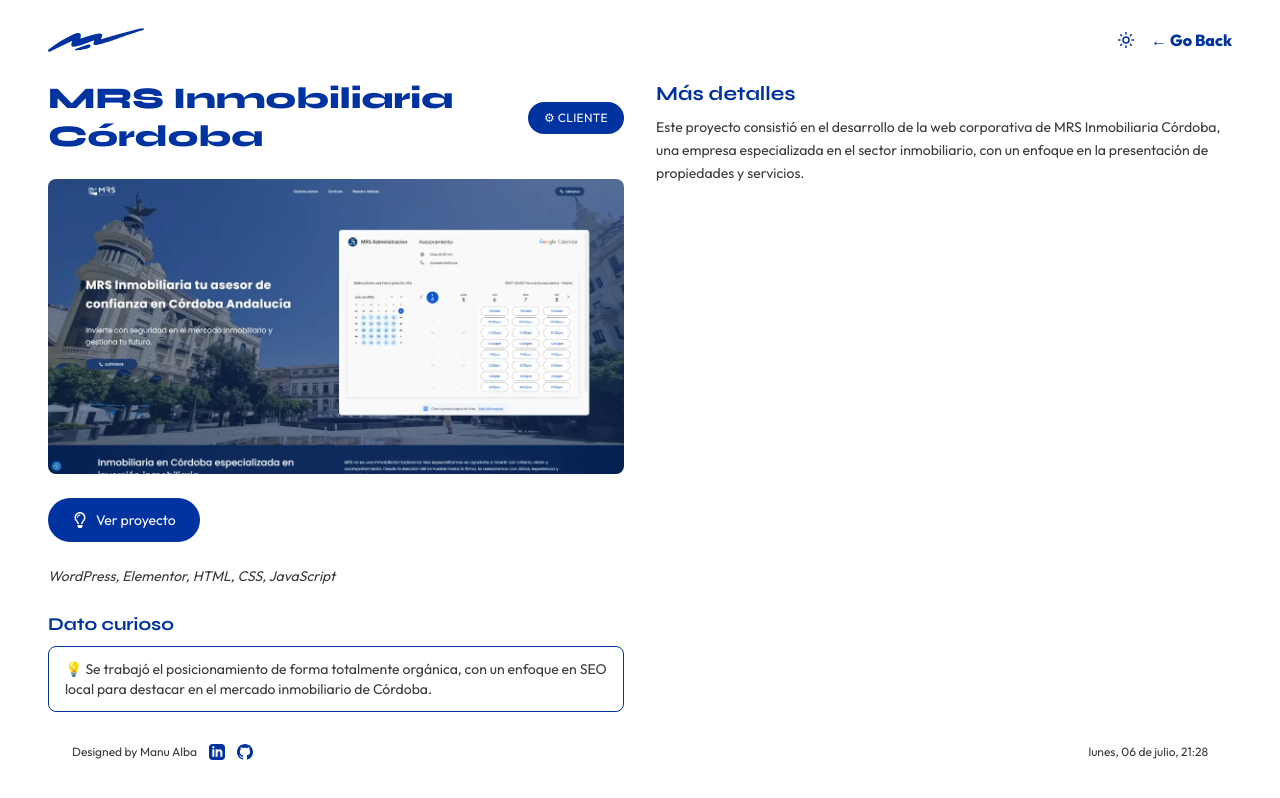
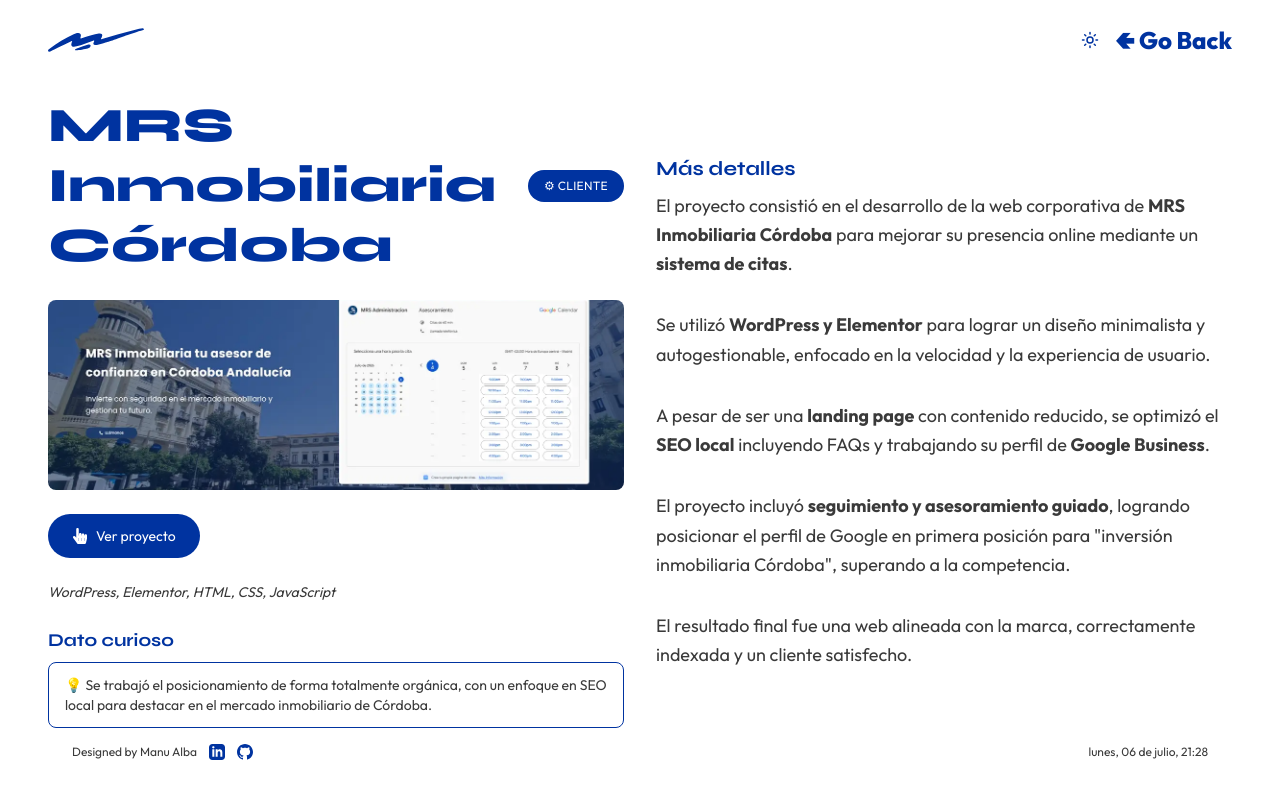
Before and after one commit to mavsketch7/Portfolio-React-Blog, a Next.js app: page /proyectos/mrs-inmobiliaria-cordoba in a window 1280 px wide. Built offline with nearby package versions, Linux system fonts and the light colour scheme.

Commit message:
Cambios leves de estilo y espaciado, añadida información de proyectos

```diff
--- a/src/app/blog/page.tsx
+++ b/src/app/blog/page.tsx
@@ -26,9 +26,9 @@
           <ThemeToggle />
           <Link
             href="/"
-            className="flex items-center gap-2 text-base font-extrabold text-[var(--color-header)] hover:underline"
+            className="flex items-center gap-2 text-2xl font-extrabold text-[var(--color-header)] hover:underline"
           >
-            ← Go Back
+            🢀 Go Back
           </Link>
         </div>
       </div>
--- a/src/app/proyectos/[id]/page.tsx
+++ b/src/app/proyectos/[id]/page.tsx
@@ -1,3 +1,4 @@
+import ReactMarkdown from 'react-markdown'
 import { projectsdata } from '@/data/projects'
 import { notFound } from 'next/navigation'
 import Image from 'next/image'
@@ -46,23 +47,23 @@
           <ThemeToggle />
           <Link
             href="/"
-            className="flex items-center gap-2 text-base font-extrabold text-[var(--color-header)] hover:underline"
+            className="flex items-center gap-2 text-2xl font-extrabold text-[var(--color-header)] hover:underline"
           >
-            ← Go Back
+            🢀 Go Back
           </Link>
         </div>
       </div>
 
       {/* Contenido principal */}
-      <div className="flex-1 grid grid-cols-1 lg:grid-cols-2 gap-8 mt-6 lg:min-h-0">
+      <div className="flex-1 grid grid-cols-1 lg:grid-cols-2 gap-8 mt-10 lg:min-h-0">
         {/* COLUMNA IZQUIERDA */}
         <Reveal
           x={-56}
           y={0}
-          className="flex flex-col items-start gap-6 lg:min-h-0"
+          className="flex flex-col items-start justify-center gap-6 lg:min-h-0"
         >
           <div className="flex items-center gap-4">
-            <h1 className="font-title text-2xl lg:text-3xl font-extrabold text-[var(--color-header)] leading-tight">
+            <h1 className="font-title text-2xl lg:text-[3rem] font-extrabold text-[var(--color-header)] leading-tight">
               {title}
             </h1>
             <span className="bg-[var(--color-accent)] text-white text-xs uppercase tracking-wide rounded-full px-4 py-2 whitespace-nowrap">
@@ -89,12 +90,11 @@
               className="w-fit flex items-center gap-2 bg-[var(--color-accent)] text-white text-sm rounded-full px-6 py-3 hover:opacity-90 transition-opacity duration-300"
             >
               <svg
-                viewBox="0 0 352 512"
-                fill="currentColor"
-                className="w-4 h-4"
-                aria-hidden="true"
+                viewBox="0 0 448 512"
+                xmlns="http://www.w3.org/2000/svg"
+                className="w-4 h-4 fill-white shrink-0"
               >
-                <path d="M176 80c-52.94 0-96 43.06-96 96 0 8.84 7.16 16 16 16s16-7.16 16-16c0-35.3 28.72-64 64-64 8.84 0 16-7.16 16-16s-7.16-16-16-16zM96.06 459.17c0 3.15.93 6.22 2.68 8.84l24.51 36.84c2.97 4.46 7.97 7.14 13.32 7.14h78.85c5.36 0 10.36-2.68 13.32-7.14l24.51-36.84c1.74-2.62 2.67-5.7 2.68-8.84l.05-43.18H96.02l.04 43.18zM176 0C73.72 0 0 82.97 0 176c0 44.37 16.45 84.85 43.56 115.78 16.64 18.99 42.74 58.8 52.42 92.16v.06h48v-.12c-.01-4.77-.72-9.51-2.15-14.07-5.59-17.81-22.82-64.77-62.17-109.67-20.54-23.43-31.52-53.15-31.61-84.14-.2-73.64 59.67-128 127.95-128 70.58 0 128 57.42 128 128 0 30.97-11.24 60.85-31.65 84.14-39.11 44.61-56.42 91.47-62.1 109.46a47.507 47.507 0 0 0-2.22 14.3v.1h48v-.05c9.68-33.37 35.78-73.18 52.42-92.16C335.55 260.85 352 220.37 352 176 352 78.8 273.2 0 176 0z" />
+                <path d="M448 240v96c0 3.084-.356 6.159-1.063 9.162l-32 136C410.686 499.23 394.562 512 376 512H168a40.004 40.004 0 0 1-32.35-16.473l-127.997-176c-12.993-17.866-9.043-42.883 8.822-55.876 17.867-12.994 42.884-9.043 55.877 8.823L104 315.992V40c0-22.091 17.908-40 40-40s40 17.909 40 40v200h8v-40c0-22.091 17.908-40 40-40s40 17.909 40 40v40h8v-24c0-22.091 17.908-40 40-40s40 17.909 40 40v24h8c0-22.091 17.908-40 40-40s40 17.909 40 40zm-256 80h-8v96h8v-96zm88 0h-8v96h8v-96zm88 0h-8v96h8v-96z" />
               </svg>
               Ver proyecto
             </a>
@@ -119,13 +119,15 @@
           x={56}
           y={0}
           delay={120}
-          className="flex flex-col items-start gap-4 lg:min-h-0 lg:overflow-y-auto"
+          className="flex flex-col justify-center gap-8 w-full lg:min-h-0 lg:overflow-y-auto"
         >
           <div className="flex flex-col gap-2 w-full">
             <h2 className="font-title text-xl font-bold text-[var(--color-header)]">
               Más detalles
             </h2>
-            <p className="text-sm leading-relaxed">{description}</p>
+            <div className="prose-blog text-lg space-y-8 leading-relaxed">
+              <ReactMarkdown>{description}</ReactMarkdown>
+            </div>
           </div>
 
           {gallery.length > 0 && (
--- a/src/components/NavbarProjects.jsx
+++ b/src/components/NavbarProjects.jsx
@@ -14,7 +14,7 @@
       </Link>
       <Link
         href="/"
-        className="flex items-center gap-2 text-red hover:opacity-75"
+        className="flex items-center gap-2 text-lg hover:opacity-75"
       >
         <span>←</span>
         <span>Go Back</span>
--- a/src/components/ProjectGallery.jsx
+++ b/src/components/ProjectGallery.jsx
@@ -34,11 +34,11 @@
 
   return (
     <>
-      <div className="grid grid-cols-2 gap-3">
+      <div className="grid grid-cols-3 gap-3">
         {images.map((img, index) => (
           <div
             key={img}
-            className="group relative w-full h-32 rounded-lg overflow-hidden border border-[var(--foreground)] cursor-pointer"
+            className="group relative w-full aspect-2/1 rounded-lg overflow-hidden border border-[var(--foreground)] cursor-pointer"
             onClick={() => setSelectedIndex(index)}
           >
             <Image
@@ -46,10 +46,10 @@
               alt={`${title} - imagen ${index + 1}`}
               fill
               loading="lazy"
-              sizes="(max-width: 1024px) 45vw, 22vw"
+              sizes="(max-width: 1024px) 33vw, 22vw"
               className="object-cover transition-transform duration-500 ease-out group-hover:scale-110"
             />
-            <div className="absolute inset-0 bg-black/0 group-hover:bg-black/20 transition-colors duration-300" />
+            <div className="absolute inset-0 bg-blue-500/0 group-hover:bg-blue-500/30 mix-blend-multiply transition-colors duration-300" />
           </div>
         ))}
       </div>
--- a/src/components/Projects.jsx
+++ b/src/components/Projects.jsx
@@ -7,7 +7,7 @@
 export default function Projects() {
   return (
     <div className="flex flex-col items-start justify-center gap-2 w-[90vw]   relative ">
-      <Reveal as="h2" className="text-[var(--color-text)] text-lg">
+      <Reveal as="h2" className="text-[var(--color-text)] text-lg ">
         PROYECTOS
       </Reveal>
       <Reveal
--- a/src/data/projects.ts
+++ b/src/data/projects.ts
@@ -29,7 +29,7 @@
     featuredImage: '/mrs-invincor-featured.webp',
     gallery: [],
     description:
-      'Este proyecto consistió en el desarrollo de la web corporativa de MRS Inmobiliaria Córdoba, una empresa especializada en el sector inmobiliario, con un enfoque en la presentación de propiedades y servicios.',
+      'El proyecto consistió en el desarrollo de la web corporativa de **MRS Inmobiliaria Córdoba** para mejorar su presencia online mediante un **sistema de citas**.\n\nSe utilizó **WordPress y Elementor** para lograr un diseño minimalista y autogestionable, enfocado en la velocidad y la experiencia de usuario.\n\nA pesar de ser una **landing page** con contenido reducido, se optimizó el **SEO local** incluyendo FAQs y trabajando su perfil de **Google Business**.\n\nEl proyecto incluyó **seguimiento y asesoramiento guiado**, logrando posicionar el perfil de Google en primera posición para "inversión inmobiliaria Córdoba", superando a la competencia.\n\nEl resultado final fue una web alineada con la marca, correctamente indexada y un cliente satisfecho.',
     funFact:
       'Se trabajó el posicionamiento de forma totalmente orgánica, con un enfoque en SEO local para destacar en el mercado inmobiliario de Córdoba.',
     liveUrl: 'https://www.mrsinvincor.es',
@@ -67,7 +67,7 @@
     ],
     githubUrl: 'https://github.com/ManuAlba/portfolio-react',
     description:
-      'Este proyecto representa mi primera toma de contacto con React, desarrollado con el objetivo de comprender los fundamentos del framework y su lógica de trabajo basada en componentes. Me centré en aprender la estructura de un proyecto React, la importación y exportación de módulos, la creación de componentes en JSX y la organización del código en una arquitectura más modular.\n\nA diferencia de los proyectos tradicionales con HTML, CSS y JavaScript, React me obligó a replantear la organización y estructura del desarrollo frontend, entendiendo el sistema de componentes como piezas reutilizables que permiten construir interfaces de forma escalable. La comprensión del flujo de renderizado y la actualización eficiente de la interfaz supuso un punto de inflexión en mi forma de desarrollar.\n\nAdemás, trabajé con el entorno de desarrollo mediante Node y la terminal para la creación, gestión y despliegue del proyecto, consolidando una base sólida para futuros desarrollos con frameworks modernos y aplicaciones más complejas.',
+      'Este proyecto representa mi **primera toma de contacto con React**, desarrollado con el objetivo de comprender los fundamentos del framework y su lógica de trabajo basada en componentes. Me centré en aprender la estructura de un proyecto React, la importación y exportación de módulos, la creación de componentes en JSX y la organización del código en una arquitectura más modular.\n\nA diferencia de los proyectos tradicionales con HTML, CSS y JavaScript, React me obligó a **replantear la organización y estructura del desarrollo frontend**, entendiendo el sistema de componentes como piezas reutilizables que permiten construir interfaces de forma escalable. La comprensión del flujo de renderizado y la actualización eficiente de la interfaz supuso un punto de inflexión en mi forma de desarrollar.\n\nAdemás, trabajé con el entorno de desarrollo mediante **Node y la terminal para la creación, gestión y despliegue del proyecto**, consolidando una base sólida para futuros desarrollos con frameworks modernos y aplicaciones más complejas.',
     funFact: 'Primer proyecto con React y node.js',
     liveUrl: '#',
   },
```
Also changed, not shown: package.json (+6 -4 lines), 1 other file (tests, documents, lock files or other folders).
